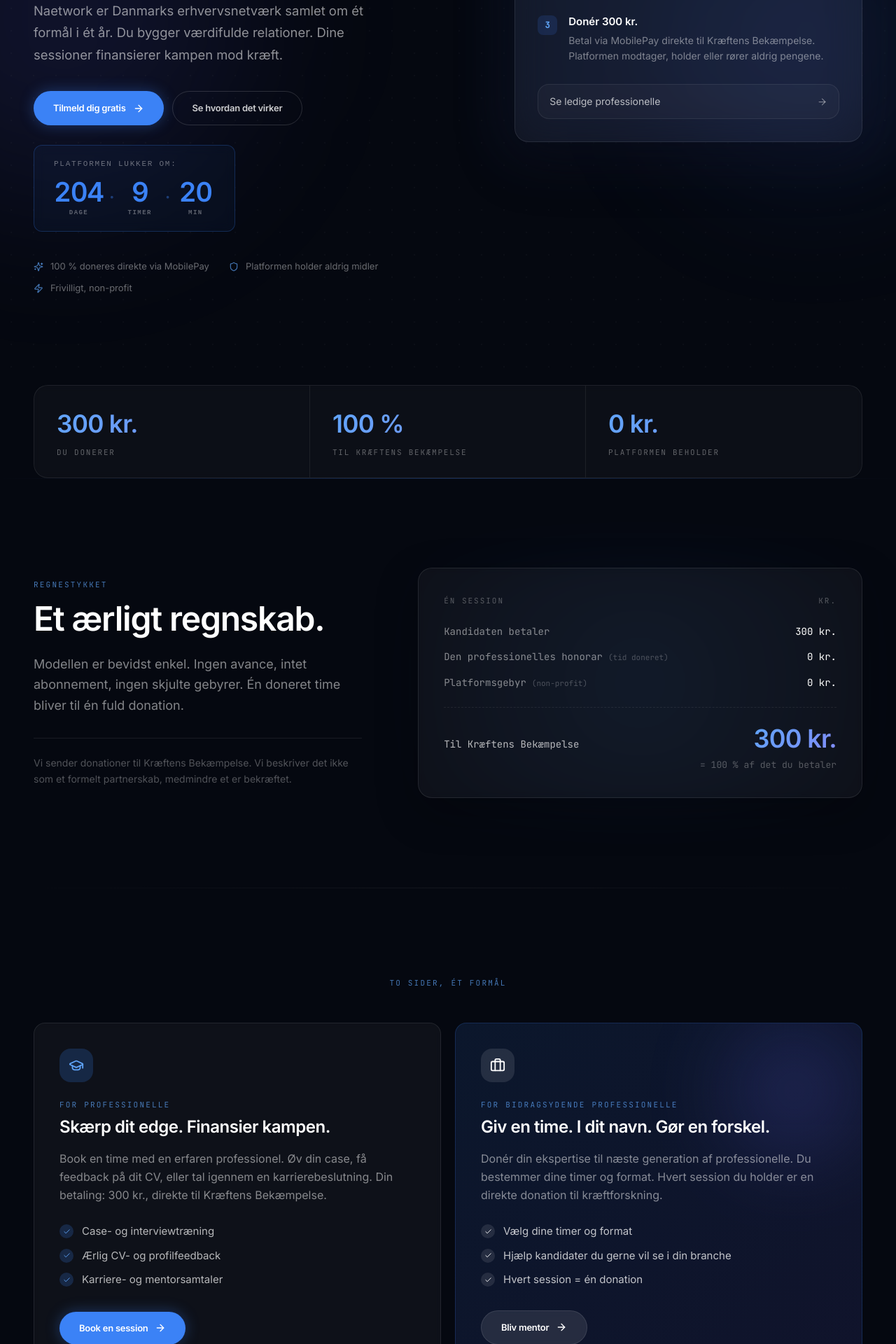
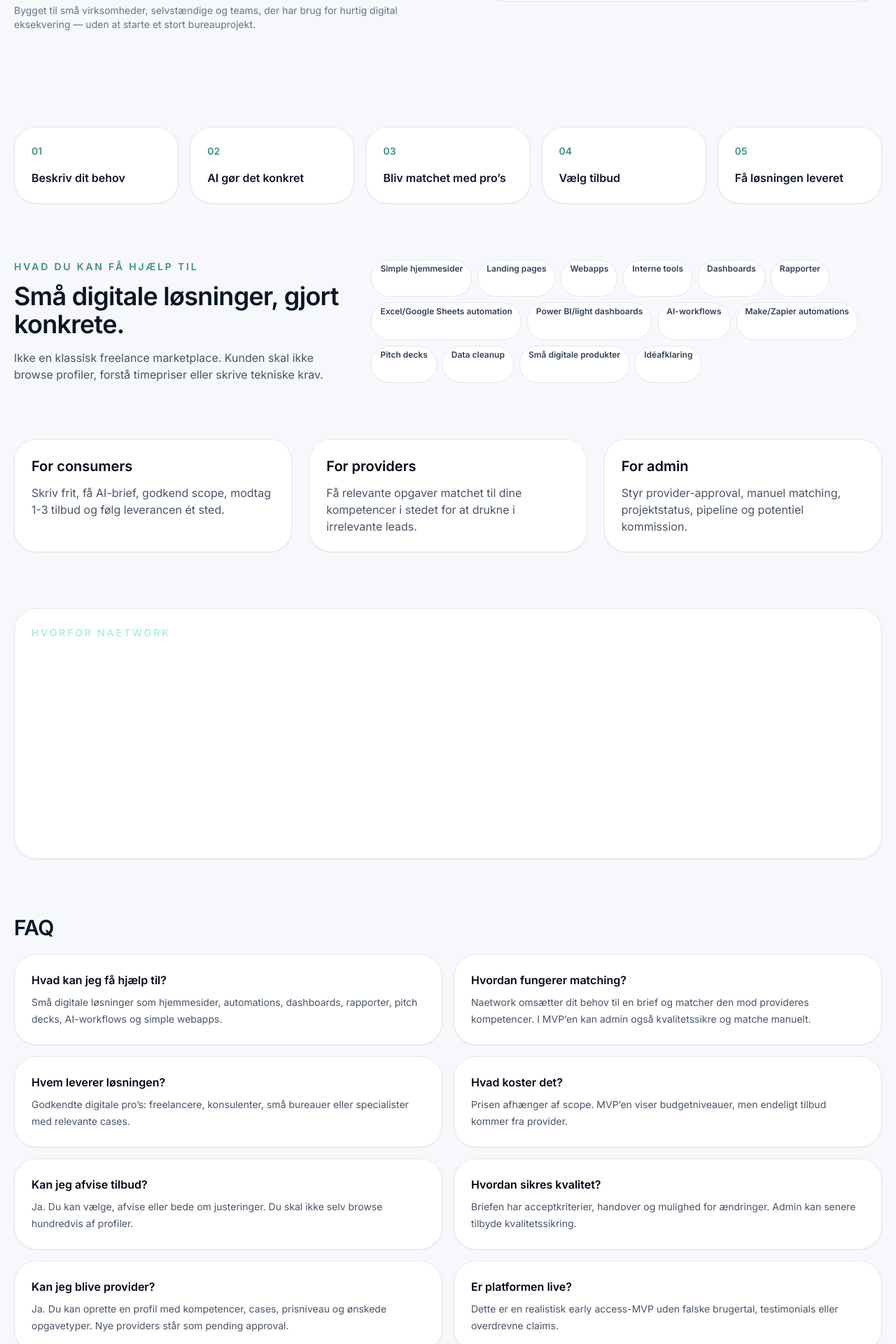
Before and after one commit to mikkelstreet-png/Naetwork, a Next.js app: page /da in a window 1280 px wide. Shown: the part 680-2600 px from the top of the page at 70% size. Built offline with nearby package versions, Linux system fonts and the light colour scheme.

Commit message:
Set Danish page to Naetwork MVP

```diff
--- a/app/da/page.tsx
+++ b/app/da/page.tsx
@@ -1,20 +1,5 @@
-import type { Metadata } from "next";
-import { Landing } from "@/components/Landing";
-import { dictionaries, site } from "@/lib/content";
-
-export const metadata: Metadata = {
-  title: `${site.name} — Løs cases. Byg kompetencer. Bekæmp kræft.`,
-  description:
-    "Book en session med en erfaren professionel. De donerer deres tid. Du donerer 300 kr. — og 100 % går direkte til Kræftens Bekæmpelse.",
-  alternates: { canonical: "/da", languages: { en: "/", da: "/da" } },
-  openGraph: {
-    title: `${site.name} — Løs cases. Byg kompetencer. Bekæmp kræft.`,
-    description:
-      "Karrierehjælp med et formål ud over dit eget. 300 kr. per session, doneret direkte til Kræftens Bekæmpelse.",
-    locale: "da_DK",
-  },
-};
+import { NaetworkMvp } from "@/components/NaetworkMvp";
 
 export default function HomeDa() {
-  return <Landing dict={dictionaries.da} lang="da" />;
+  return <NaetworkMvp />;
 }
```
